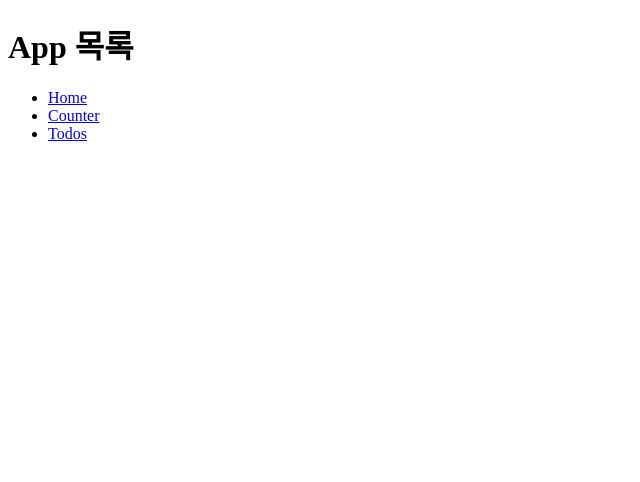
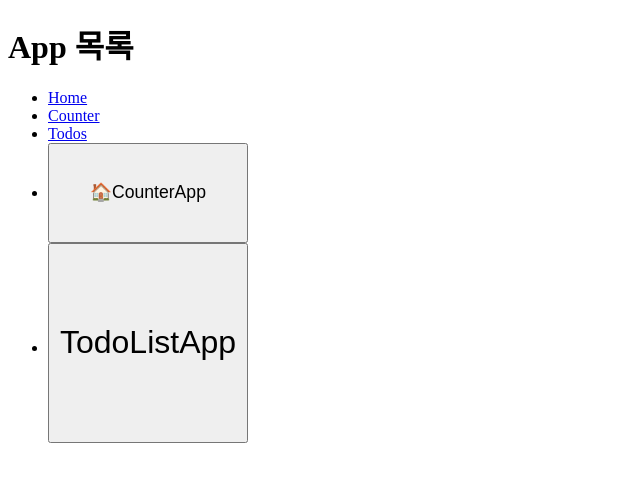
Before and after one commit to wnstjd6/Programming_3207, a React (Vite) app: page / in a window 1280 px wide. Shown: the top 482 px of the page, without its empty margins (0-640 px from the left). Built offline with nearby package versions, Linux system fonts and the light colour scheme.

Commit message:
RouterApp useNavigate()

```diff
--- a/src/RouterApp.jsx
+++ b/src/RouterApp.jsx
@@ -1,9 +1,11 @@
-import { BrowserRouter,Routes,Route,Link } from "react-router-dom";
+import { BrowserRouter,Routes,Route,Link, useNavigate } from "react-router-dom";
 import CounterApp from "./CounterApp";
 import TodoListApp from "./TodoListApp";
 import HomeApp from "./HomeApp";
 
 function LinkButtonPageApp() {
+    const navigate = useNavigate();
+
     return (
         <div>
             <h1>App 목록</h1>
@@ -12,6 +14,8 @@ function LinkButtonPageApp() {
                     <li><Link to="/">Home</Link></li>
                     <li><Link to="/counter">Counter</Link></li>
                     <li><Link to="/todos">Todos</Link></li>
+                    <li><button style={{width : '200px', height : '100px', fontSize : '1.1rem'}} onClick={() => navigate('/counter')}>🏠CounterApp</button></li>
+                    <li><button style={{width : '200px' , height : '200px', fontSize : '2rem'}} onClick={() => navigate('/todos')}>TodoListApp</button></li>
                 </ul>
             </nav>
         </div>
```
Also changed, not shown: 1 other file (tests, documents, lock files or other folders).
